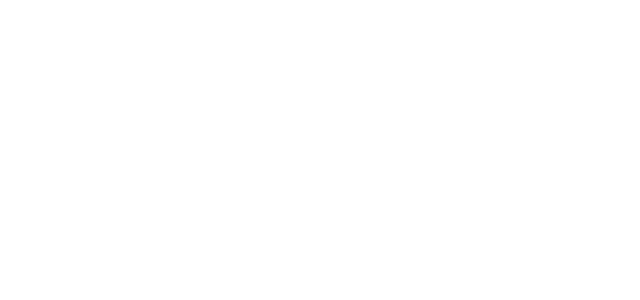
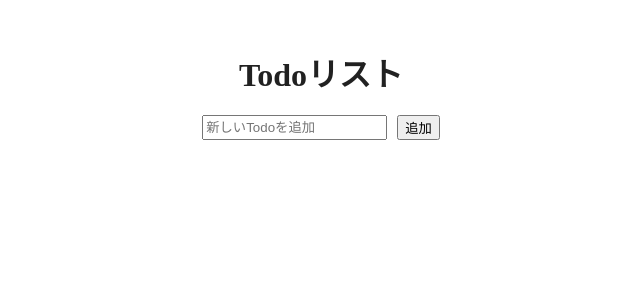
Before and after one commit to degiple/nuxt3-vitest, a Nuxt app: page /todo in a window 1280 px wide. Before the commit this address had no page. Shown: the top 300 px of the page, without its empty margins (319-959 px from the left). Built offline with nearby package versions, Linux system fonts and the light colour scheme.

Commit message:
Add todo

```diff
--- /dev/null
+++ b/components/AddTodo.vue
@@ -0,0 +1,29 @@
+<template>
+  <form class="add-todo-form" @submit.prevent="addTodo">
+    <input v-model="newTodo.text" type="text" placeholder="新しいTodoを追加" />
+    <button type="submit">追加</button>
+  </form>
+</template>
+
+<script setup lang="ts">
+import { ref } from 'vue';
+const emit = defineEmits(['add-todo']);
+
+const newTodo = ref<Todo>({ text: '' });
+
+const addTodo = () => {
+  if (newTodo.value.text.trim()) {
+    emit('add-todo', { ...newTodo.value });
+    newTodo.value.text = '';
+  }
+};
+</script>
+
+<style scoped>
+.add-todo-form {
+  display: flex;
+  gap: 10px;
+  margin-bottom: 20px;
+}
+</style>
+~/utils/todo
--- /dev/null
+++ b/components/TodoItem.vue
@@ -0,0 +1,31 @@
+<template>
+  <li class="todo-item">
+    {{ todo.text }}
+    <button class="remove-btn" @click="removeTodo">削除</button>
+  </li>
+</template>
+
+<script setup lang="ts">
+import { defineProps } from 'vue';
+const emit = defineEmits(['remove-todo']);
+
+const props = defineProps<{
+  todo: Todo;
+}>();
+
+const removeTodo = () => {
+  emit('remove-todo');
+};
+</script>
+
+<style scoped>
+.todo-item {
+  display: flex;
+  justify-content: space-between;
+  margin-bottom: 10px;
+}
+
+.remove-btn {
+  cursor: pointer;
+}
+</style>
--- /dev/null
+++ b/components/TodoList.vue
@@ -0,0 +1,24 @@
+<template>
+  <ul class="todo-list">
+    <TodoItem v-for="(todo, index) in todos" :key="index" :todo="todo" @remove-todo="removeTodo(index)" />
+  </ul>
+</template>
+
+<script setup lang="ts">
+
+const emit = defineEmits(['remove-todo']);
+const props = defineProps<{
+  todos: Todo[];
+}>();
+
+const removeTodo = (index: number) => {
+  emit('remove-todo', index);
+};
+</script>
+
+<style scoped>
+.todo-list {
+  list-style: none;
+  padding: 0;
+}
+</style>
--- a/nuxt.config.ts
+++ b/nuxt.config.ts
@@ -3,9 +3,11 @@
 // https://nuxt.com/docs/api/configuration/nuxt-config
 export default defineNuxtConfig({
   devtools: { enabled: true },
-
   build: {
     transpile: ['vuetify']
+  },
+  imports: {
+    dirs: ['utils/**', 'types/**']
   },
   modules: [
     (_options, nuxt) => {
--- /dev/null
+++ b/pages/todo.vue
@@ -0,0 +1,37 @@
+<template>
+  <div class="container">
+    <h1 class="title">Todoリスト</h1>
+    <AddTodo @add-todo="addTodo" />
+    <TodoList :todos="todos" @remove-todo="removeTodo" />
+  </div>
+</template>
+
+<script setup lang="ts">
+import { ref } from 'vue';
+import TodoList from '~/components/TodoList.vue';
+import AddTodo from '~/components/AddTodo.vue';
+
+const todos = ref<Todo[]>([]);
+
+const addTodo = (todo: Todo) => {
+  todos.value.push(todo);
+};
+
+const removeTodo = (index: number) => {
+  todos.value.splice(index, 1);
+};
+</script>
+
+<style scoped>
+.container {
+  max-width: 600px;
+  margin: 0 auto;
+  padding: 20px;
+}
+
+.title {
+  text-align: center;
+  margin-bottom: 20px;
+}
+</style>
+~/utils/todo
--- a/tsconfig.json
+++ b/tsconfig.json
@@ -2,6 +2,7 @@
   // https://nuxt.com/docs/guide/concepts/typescript
   "extends": "./.nuxt/tsconfig.json",
   "compilerOptions": {
-    "types": ["vitest/globals"]
-  }
+    "types": ["vitest/globals"],
+  },
+  "exclude": ["node_modules/"]
 }
--- /dev/null
+++ b/types/todo.d.ts
@@ -0,0 +1,3 @@
+export interface Todo {
+  text: string
+}
```
